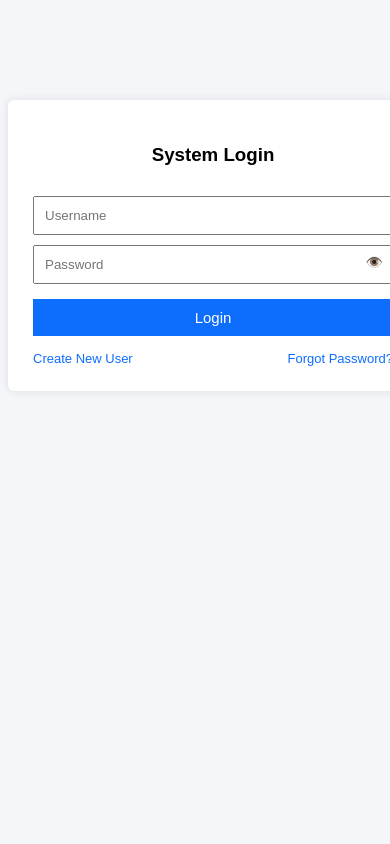
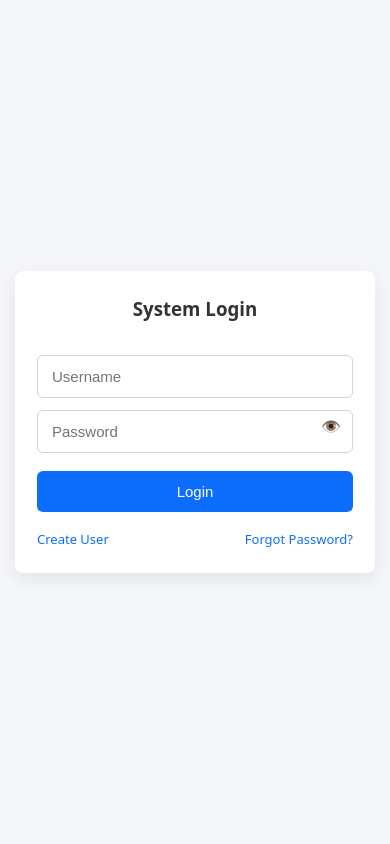
Before and after one commit to vineet2verma/ac_project, a Django app: template accounts_app/templates/accounts_app/login.html in a window 390 px wide. Run offline with Django 5.2, Linux system fonts and the light colour scheme; the template is opened without the code that fills it, so the values that code supplies are empty.

Commit message:
login page mobile responsive, todo app minor chg for render deployment

```diff
--- a/accounts_app/templates/accounts_app/login.html
+++ b/accounts_app/templates/accounts_app/login.html
@@ -1,76 +1,121 @@
 <!DOCTYPE html>
-<html>
+<html lang="en">
 <head>
-    <title>Login</title>
+    <meta charset="UTF-8">
+    <title>System Login</title>
     <meta name="viewport" content="width=device-width, initial-scale=1">
 
     <style>
+        * {
+            box-sizing: border-box;
+        }
+
         body {
+            margin: 0;
+            min-height: 100vh;
             background: #f4f6f9;
-            font-family: Arial, sans-serif;
+            font-family: system-ui, -apple-system, BlinkMacSystemFont, "Segoe UI", Arial, sans-serif;
+            display: flex;
+            align-items: center;
+            justify-content: center;
+            padding: 15px;
         }
+
         .login-box {
-            width: 360px;
-            margin: 100px auto;
+            width: 100%;
+            max-width: 380px;
             background: #fff;
-            padding: 25px;
-            border-radius: 6px;
-            box-shadow: 0 0 10px rgba(0,0,0,0.1);
+            padding: 25px 22px;
+            border-radius: 8px;
+            box-shadow: 0 6px 18px rgba(0,0,0,0.08);
         }
+
         h3 {
+            margin: 0 0 22px;
             text-align: center;
-            margin-bottom: 20px;
+            font-weight: 600;
+            color: #333;
         }
+
         input {
             width: 100%;
-            padding: 10px;
-            margin-top: 10px;
-            box-sizing: border-box;
+            padding: 12px 14px;
+            margin-top: 12px;
+            font-size: 15px;
+            border-radius: 6px;
+            border: 1px solid #ced4da;
+            outline: none;
         }
+
+        input:focus {
+            border-color: #0d6efd;
+        }
+
         button {
             width: 100%;
-            margin-top: 15px;
-            padding: 10px;
+            margin-top: 18px;
+            padding: 12px;
             background: #0d6efd;
             border: none;
+            border-radius: 6px;
             color: #fff;
             font-size: 15px;
+            font-weight: 500;
             cursor: pointer;
         }
-        .error {
-            color: red;
-            margin-top: 10px;
-            text-align: center;
+
+        button:active {
+            opacity: 0.9;
         }
 
-        /* 👁️ Password toggle */
+        /* Password toggle */
         .password-wrapper {
             position: relative;
         }
+
         .toggle-eye {
             position: absolute;
-            right: 10px;
-            top: 55%;
+            right: 12px;
+            top: 50%;
             transform: translateY(-50%);
             cursor: pointer;
-            font-size: 14px;
-            color: #555;
+            font-size: 16px;
+            color: #666;
             user-select: none;
         }
 
         /* Links */
         .login-links {
-            margin-top: 15px;
+            margin-top: 18px;
             display: flex;
             justify-content: space-between;
             font-size: 13px;
         }
+
         .login-links a {
             text-decoration: none;
             color: #0d6efd;
         }
+
         .login-links a:hover {
             text-decoration: underline;
+        }
+
+        .error {
+            margin-top: 14px;
+            text-align: center;
+            color: #dc3545;
+            font-size: 14px;
+        }
+
+        /* Mobile fine tuning */
+        @media (max-width: 360px) {
+            .login-box {
+                padding: 20px 18px;
+            }
+            h3 {
+                font-size: 18px;
+            }
         }
     </style>
 </head>
@@ -88,7 +133,6 @@
                placeholder="Username"
                required>
 
-        <!-- PASSWORD WITH TOGGLE -->
         <div class="password-wrapper">
             <input type="password"
                    name="password"
@@ -103,14 +147,9 @@
         <button type="submit">Login</button>
     </form>
 
-    <!-- Links -->
     <div class="login-links">
-        <a href="{% url 'accounts_app:signup' %}">
-            Create New User
-        </a>
-        <a href="{% url 'accounts_app:forgot_password' %}">
-            Forgot Password?
-        </a>
+        <a href="{% url 'accounts_app:signup' %}">Create User</a>
+        <a href="{% url 'accounts_app:forgot_password' %}">Forgot Password?</a>
     </div>
 
     {% if messages %}
--- a/config/settings.py
+++ b/config/settings.py
@@ -38,7 +38,6 @@ ALLOWED_HOSTS = [
     "localhost",
     "127.0.0.1",
     ".onrender.com",
-    ".vercel.app",
     "*",
 ]
 
--- a/todo_app/urls.py
+++ b/todo_app/urls.py
@@ -1,5 +1,8 @@
 from django.urls import path
-from .views import todo_list, todo_add, request_done, approve_done, todo_edit, todo_delete, todo_dashboard
+from .views import (
+    todo_list, todo_add, request_done,
+    approve_done, todo_edit, todo_delete, todo_dashboard
+)
 
 app_name = "todo_app"
 
```
Also changed, not shown: inv_app/urls.py (+8 -6 lines), inv_app/views.py (+105 -7 lines), db.sqlite3, vercel.json (deleted).
